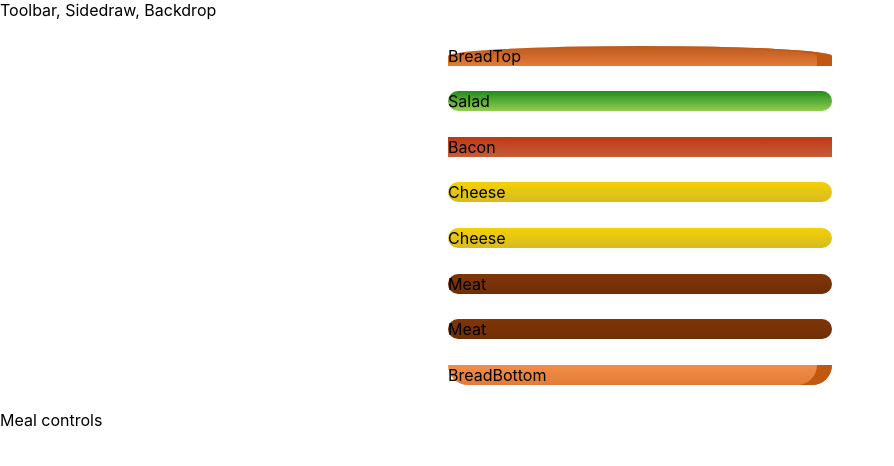
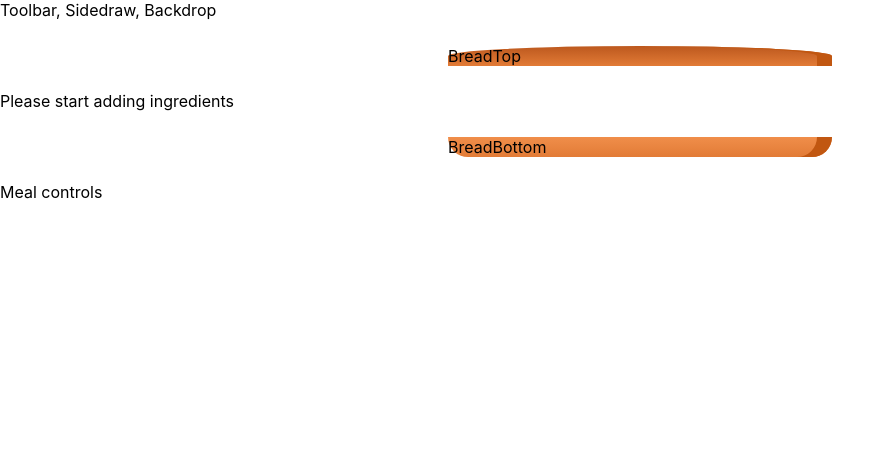
Before and after one commit to AlanKrajina/meal_builder_react_app, a React app: page / in a window 1280 px wide. Shown: the top 466 px of the page, without its empty margins (0-894 px from the left). Built offline with nearby package versions, Linux system fonts and the light colour scheme.

Commit message:
if statement to output string if ingredients === 0

```diff
--- a/src/components/Meal/Meal.js
+++ b/src/components/Meal/Meal.js
@@ -15,6 +15,10 @@
             return arr.concat(el) // reduce method to flatten 1 array with 4 inner arrays into only 1 array with OBJECTS
         }, []);
 
+        if (transformedIngredients.length === 0) {
+            transformedIngredients = <p>Please start adding ingredients</p>
+        }
+
     return (
             <div className={classes.Burger}>
                 <MealIngredient type='bread-top'/>
--- a/src/containers/MealBuilder/MealBuilder.js
+++ b/src/containers/MealBuilder/MealBuilder.js
@@ -5,10 +5,10 @@
 class MealBuilder extends Component {
     state ={
         ingredients: {
-            salad: 1,
-            bacon: 1,
-            cheese: 2,
-            meat: 2
+            salad: 0,
+            bacon: 0,
+            cheese: 0,
+            meat: 0
         }
     }
 render () {
```
